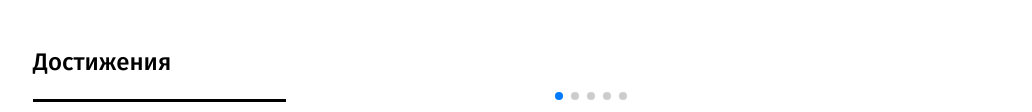
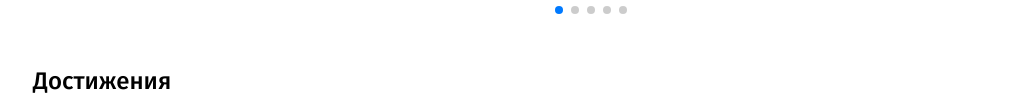
Before and after one commit to igaaryok/web-5sem, a plain HTML site: page index.html in a window 1280 px wide. Shown: the part 688-800 px from the top of the page, without its empty margins (49-1081 px from the left). Drawn offline with nearby package versions, Linux system fonts and the light colour scheme.

Commit message:
fix: swiper-pagination position fixed

```diff
--- a/styles/swiper.css
+++ b/styles/swiper.css
@@ -17,3 +17,8 @@
 .places-card {
   margin: 10px;
 }
+
+.swiper-pagination {
+  position: relative;
+  top: 0;
+}
```
Lines whose indentation alone changed are shown as unchanged.
